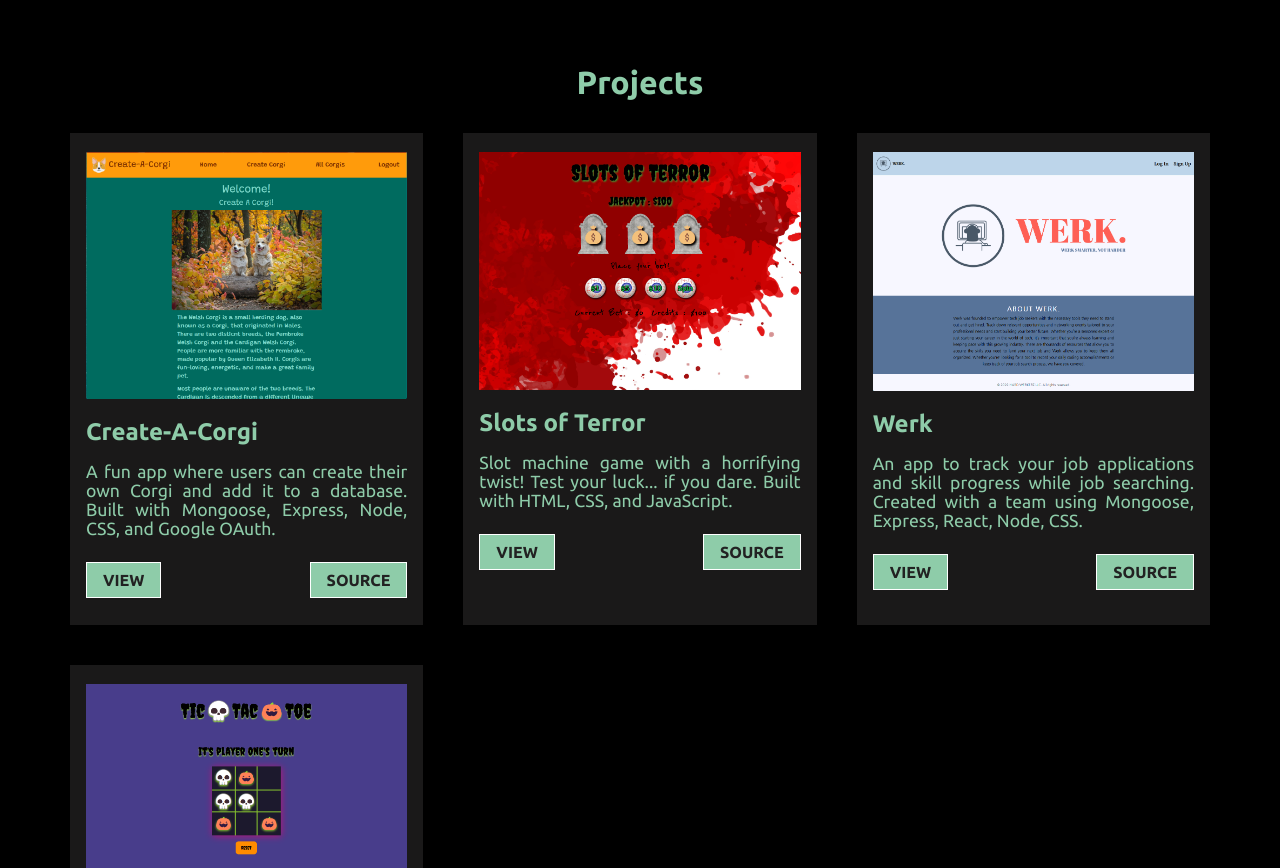
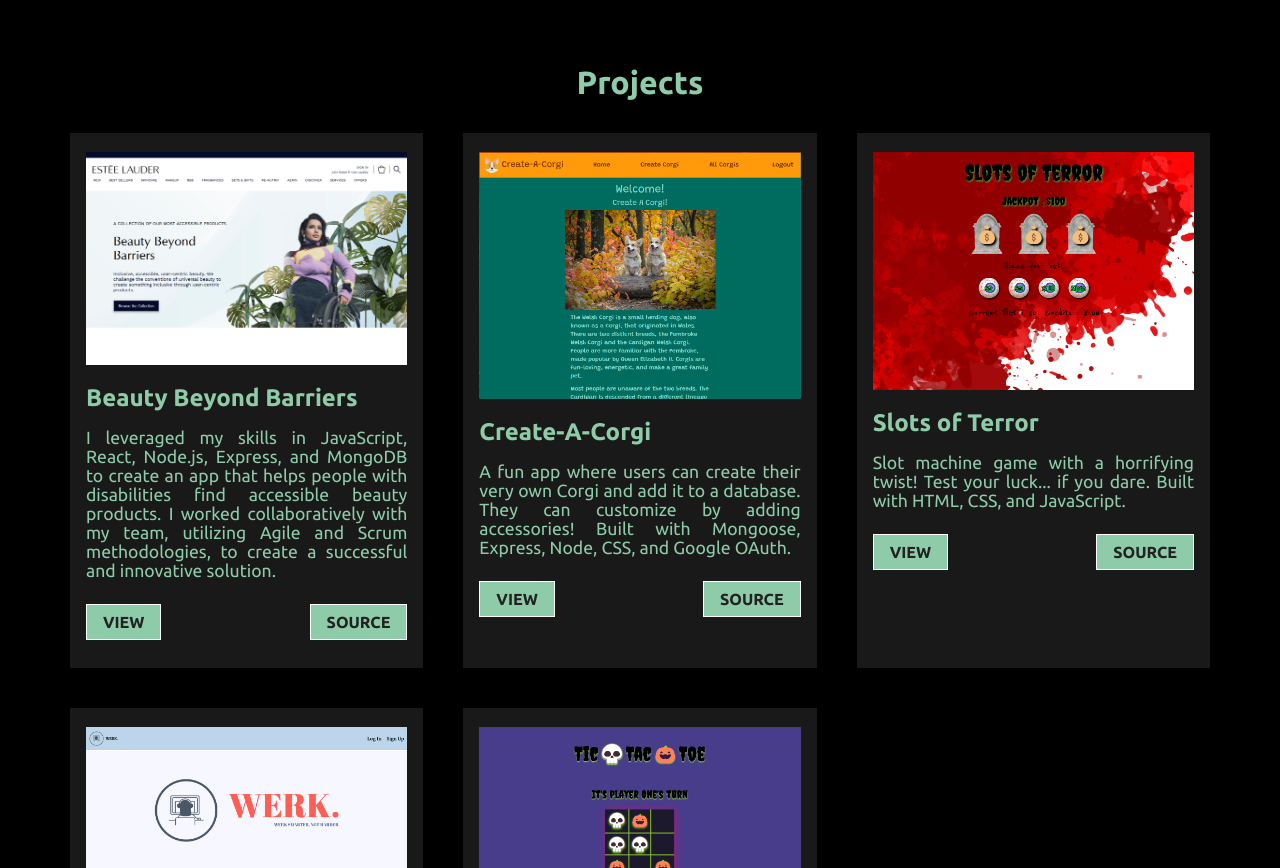
Before and after one commit to cactuspie23/portfolio, a React (Create React App) app: page /projects in a window 1280 px wide. Shown: the part 480-1348 px from the top of the page. Built offline with nearby package versions, Linux system fonts and the light colour scheme; no server answers.

Commit message:
add new project data

```diff
--- a/src/data/ProjectData.js
+++ b/src/data/ProjectData.js
@@ -1,7 +1,14 @@
 export const projectData = [
   {
+    title: 'Beauty Beyond Barriers',
+    description: 'I leveraged my skills in JavaScript, React, Node.js, Express, and MongoDB to create an app that helps people with disabilities find accessible beauty products. I worked collaboratively with my team, utilizing Agile and Scrum methodologies, to create a successful and innovative solution.',
+    image: '/images/BBB.png',
+    repositoryLink: 'https://github.com/cactuspie23/beauty-beyond-barriers-front-end',
+    deploymentLink: 'https://beautybeyondbarriers.netlify.app/',
+  },
+  {
     title: 'Create-A-Corgi',
-    description: 'A fun app where users can create their own Corgi and add it to a database. Built with Mongoose, Express, Node, CSS, and Google OAuth.',
+    description: 'A fun app where users can create their very own Corgi and add it to a database. They can customize by adding accessories! Built with Mongoose, Express, Node, CSS, and Google OAuth.',
     image: '/images/cac.png',
     repositoryLink: 'https://github.com/cactuspie23/create-a-corgi',
     deploymentLink: 'https://create-a-corgi.fly.dev/',
```
Also changed, not shown: public/images/BBB.png (added).
